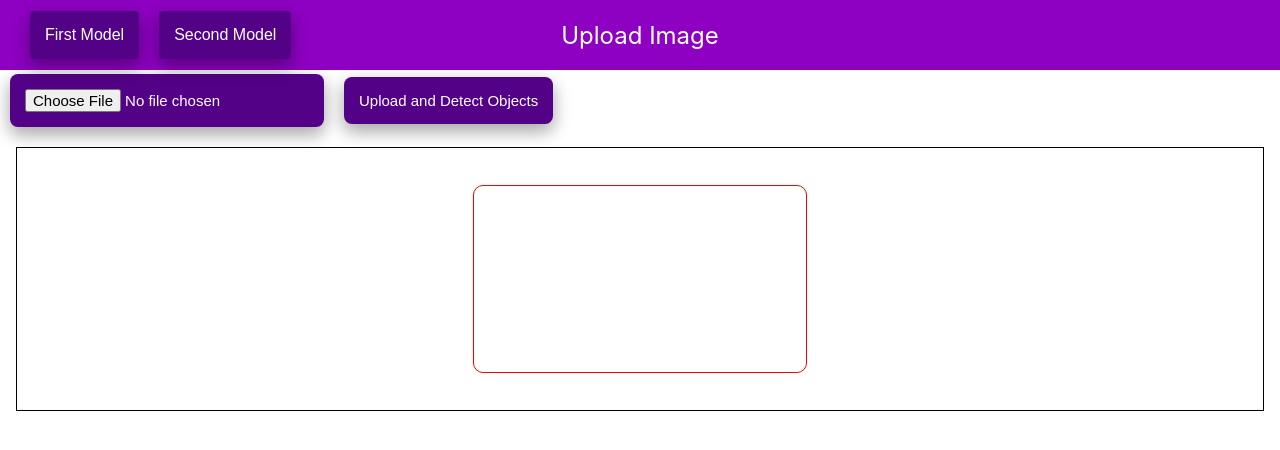
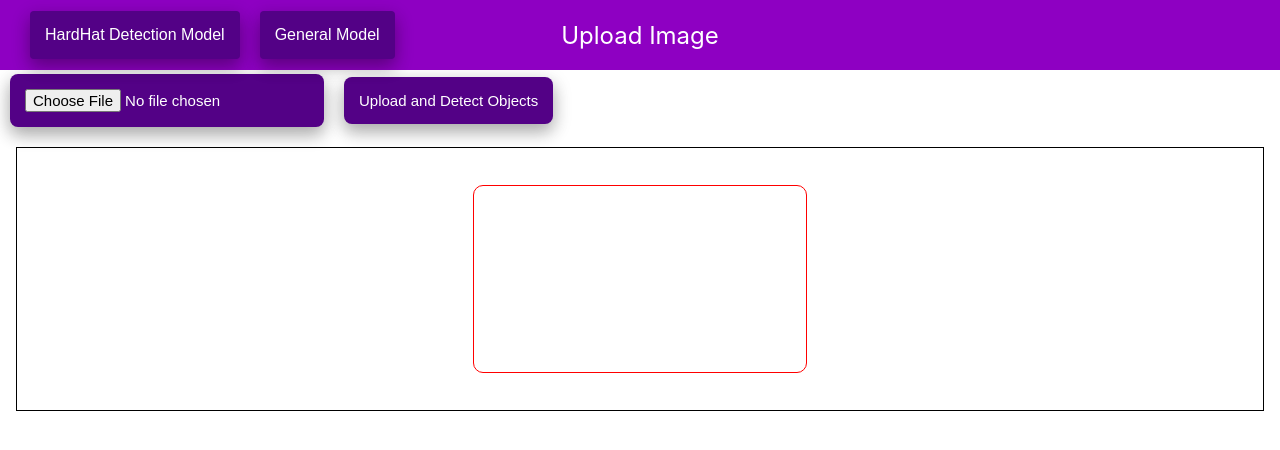
Before and after one commit to tugberkvaroglu/detection-on-web, a React (Create React App) app in the folder object-detection-app/: page / in a window 1280 px wide. Shown: the top 450 px of the page. Built offline with nearby package versions, Linux system fonts and the light colour scheme.

Commit message:
changed the names of the buttons

```diff
--- a/object-detection-app/src/App.js
+++ b/object-detection-app/src/App.js
@@ -6,8 +6,8 @@ function App() {
     return (
         <div className="App">
             <nav className='top-nav-bar'>
-                <button className='first-model-button' >First Model</button>
-                <button className='second-model-button' >Second Model</button>
+                <button className='first-model-button' >HardHat Detection Model</button>
+                <button className='second-model-button' >General Model</button>
                 <text className='nav-bar-title'>Upload Image</text>
             </nav>
             <UploadImage />
```
